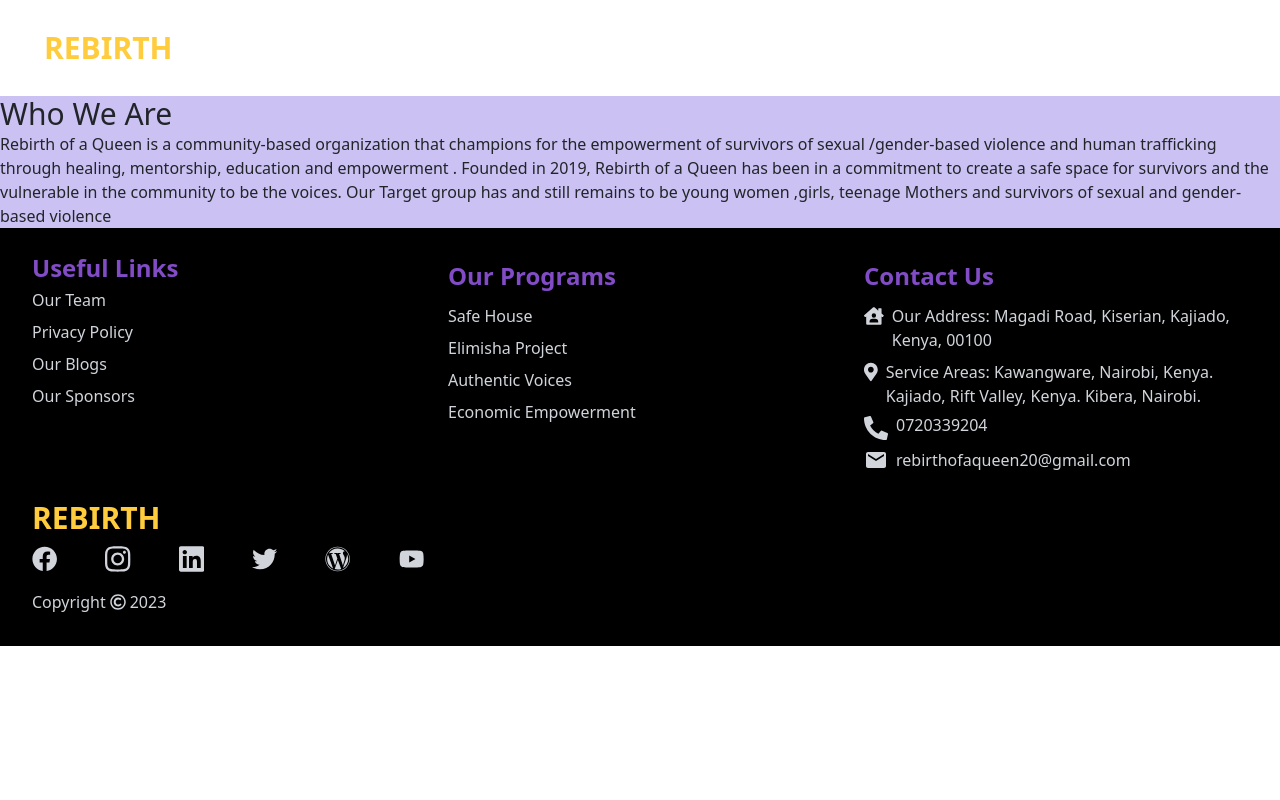
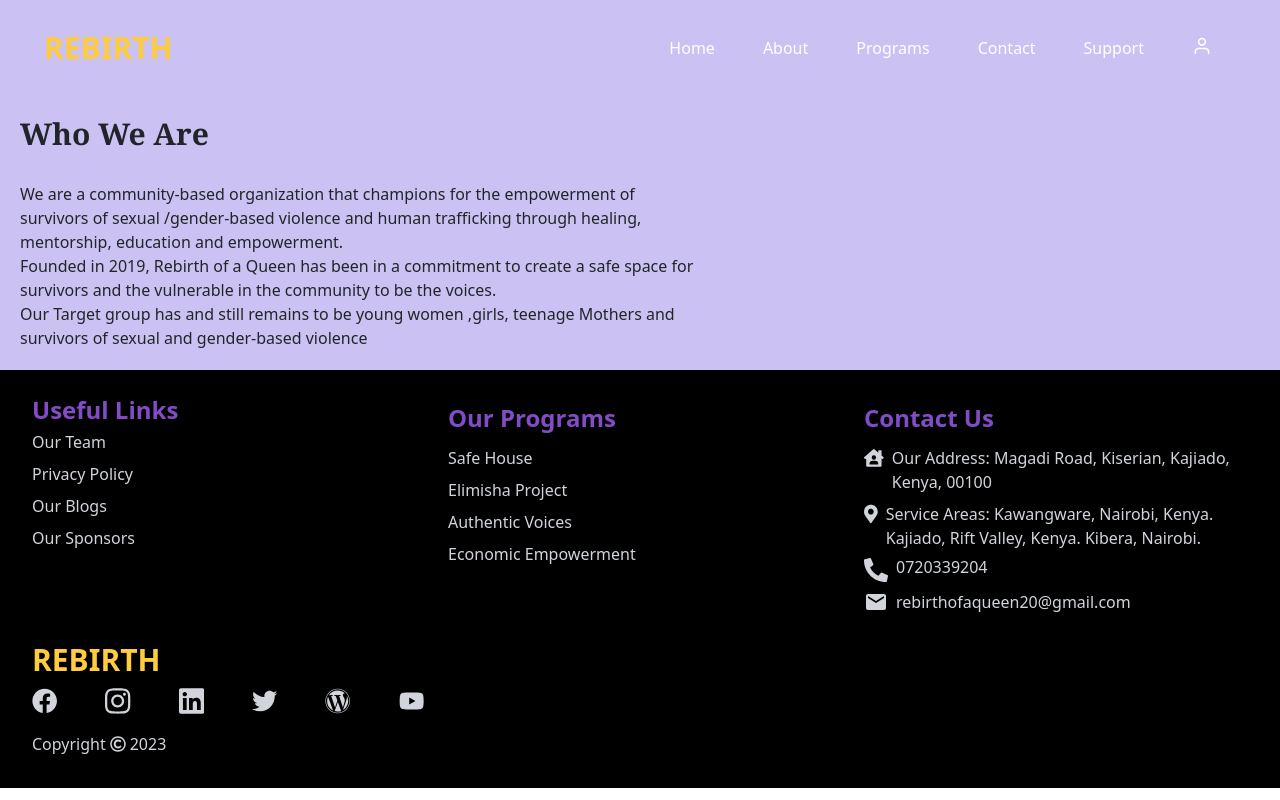
Before and after one commit to Rebirthers-Unite/Rebirth, a React (Vite) app in the folder client/: page /aboutus in a window 1280 px wide. Built offline with nearby package versions, Linux system fonts and the light colour scheme.

Commit message:
create support folder

```diff
--- a/client/src/components/AboutUs/About.css
+++ b/client/src/components/AboutUs/About.css
@@ -1,3 +1,14 @@
 #about-us-page{
     background-color: #CBC2F3;
+    margin-top: -100px;
+    padding: 20px;
 }
+
+#who-we-are{
+    width: 700px;
+    margin-top: 30px;
+}
+
+#title{
+    margin-top: 100px;
+}
--- a/client/src/components/AboutUs/AboutUs.jsx
+++ b/client/src/components/AboutUs/AboutUs.jsx
@@ -1,16 +1,26 @@
 import React from 'react'
 import './About.css'
+// import whoWeAre from '../../assets/who we are.JPG'
 
 export const AboutUs = () => {
   return (
     <div id='about-us-page'>
-        <h1 className='text-3xl font'>Who We Are</h1>
-        <p>
-        Rebirth of a Queen is a community-based organization that champions for the empowerment of survivors of sexual /gender-based
-        violence and human trafficking through healing, mentorship, education and empowerment . Founded in 2019, Rebirth of a Queen
-        has been in a commitment to create a safe space for survivors and the vulnerable in the community to be the voices.
-        Our Target group has and still remains to be young women ,girls, teenage Mothers and survivors of sexual and gender-based violence
-        </p>
+        <h1 className='text-3xl font-bold font-serif' id='title'>Who We Are</h1>
+
+        <div id='who-we-are' className='row'>
+          <p className='font-sans'>
+            We are a community-based organization that champions for the empowerment of survivors of sexual /gender-based
+            violence and human trafficking through healing, mentorship, education and empowerment.<br></br> Founded in 2019, Rebirth of a Queen
+            has been in a commitment to create a safe space for survivors and the vulnerable in the community to be the voices.<br></br>
+            Our Target group has and still remains to be young women ,girls, teenage Mothers and survivors of sexual and gender-based violence
+          </p>
+          {/* <img src={whoWeAre} alt='who we are'/> */}
+        </div>
+
+        <div>
+
+        </div>
+
     </div>
   )
 }
```
Also changed, not shown: 1 other file (tests, documents, lock files or other folders).
